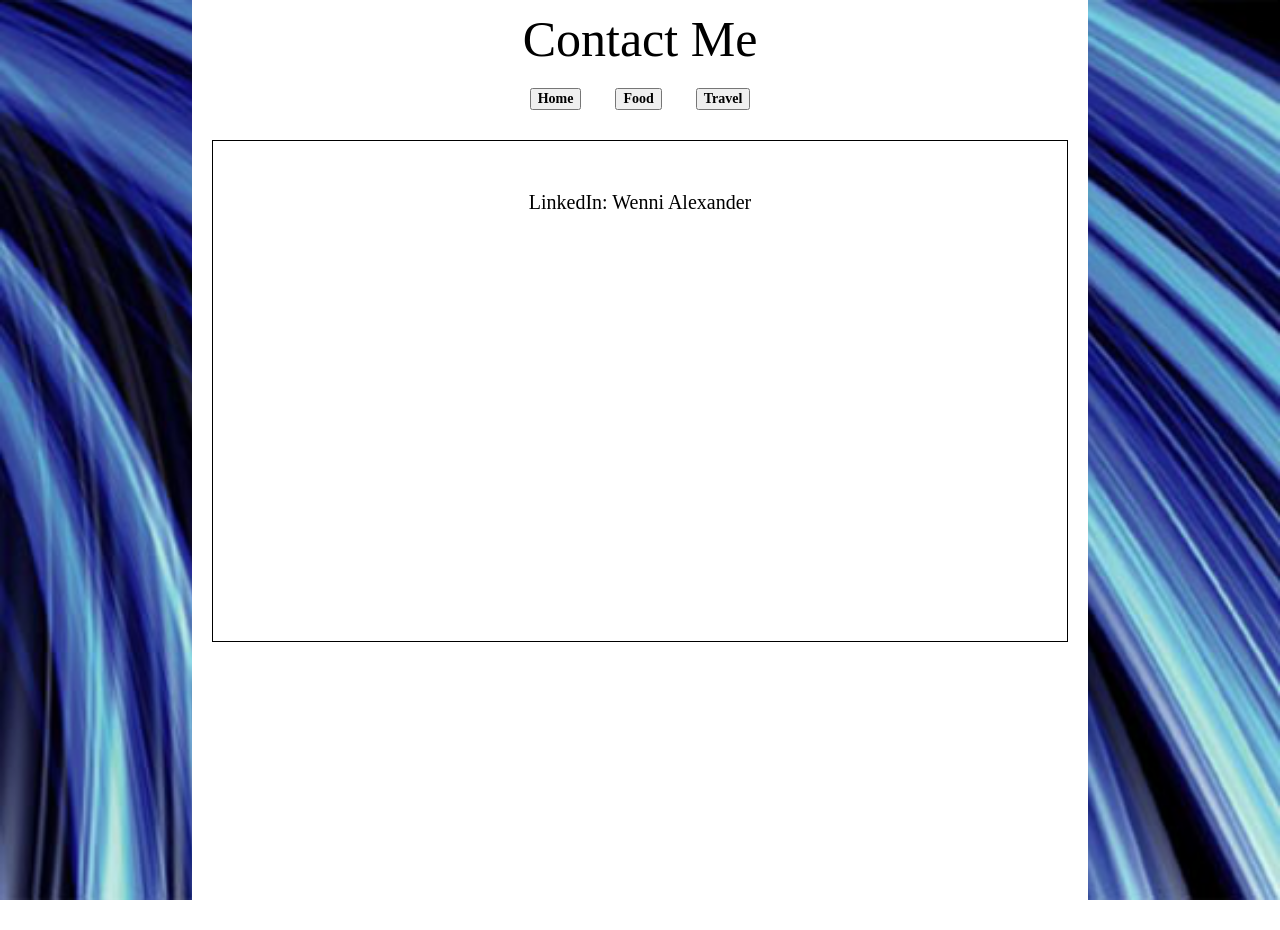
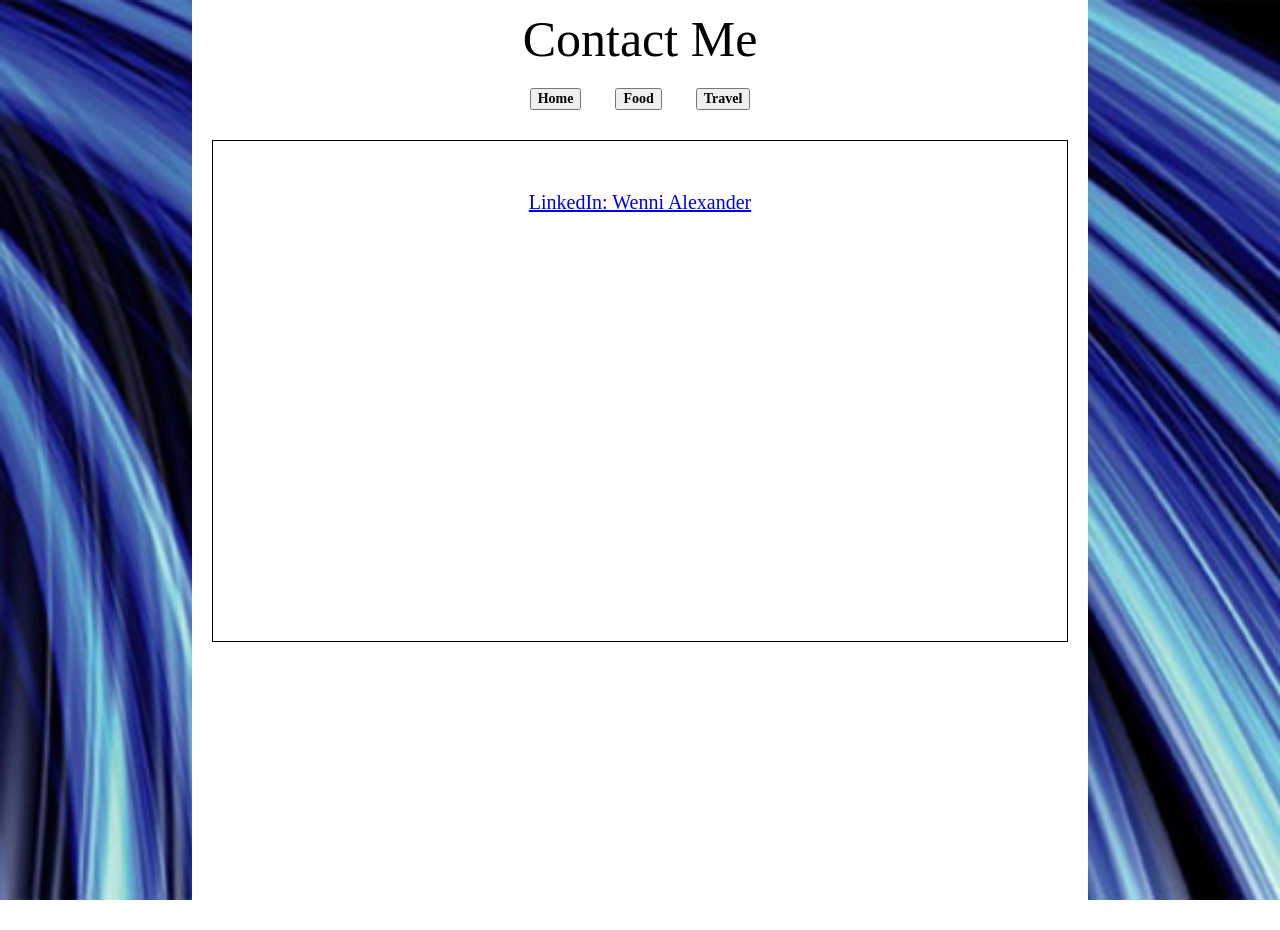
Before and after one commit to WenniAlexander/Website, a Jekyll site: the page built from contact/index.html, in a window 1280 px wide. Built offline with Jekyll 4.4.1, drawn with Linux system fonts in a browser that asks for light colours; some web fonts are replaced.

Commit message:
Update index.html

```diff
--- a/contact/index.html
+++ b/contact/index.html
@@ -14,7 +14,7 @@ title: CONTACT
       </div>
 
       <div id="box">
-          <a href="uk.linkedin.com/in/wennialexander/"></a><h2 class="contact">LinkedIn: Wenni Alexander</h2></a>
+          <a href="uk.linkedin.com/in/wennialexander/"><h2 class="contact">LinkedIn: Wenni Alexander</h2></a>
       </div>
 
     </div>
```
